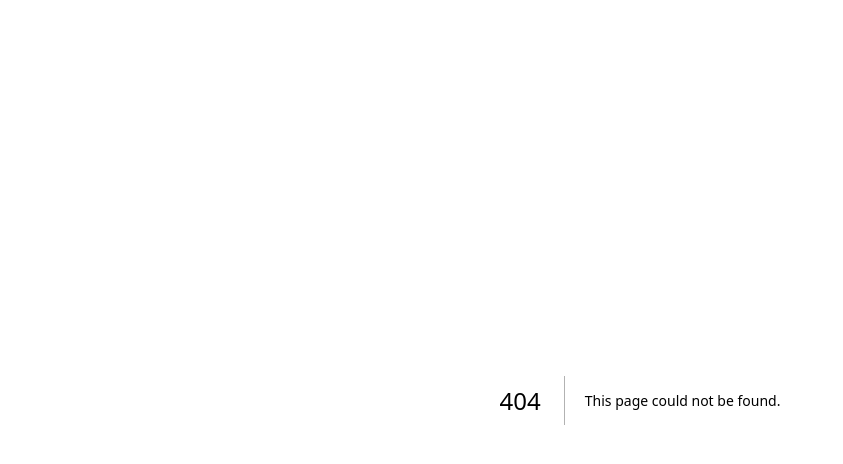
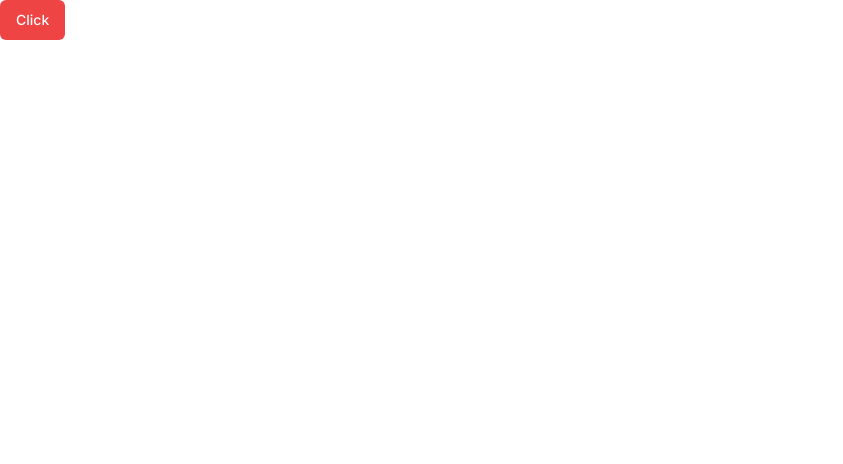
Before and after one commit to YOWDAHE/AI-platform, a Next.js app in the folder my-app/: page /dashboard in a window 1280 px wide. Before the commit this address had no page. Shown: the top 464 px of the page, without its empty margins (0-843 px from the left). Built offline with nearby package versions, Linux system fonts and the light colour scheme.

Commit message:
installed clerk for user authentication

```diff
--- /dev/null
+++ b/my-app/app/(dashboard)/(routes)/dashboard/page.tsx
@@ -0,0 +1,5 @@
+import { Button } from "@/components/ui/button";
+
+export default function Home() {
+  return <Button variant={"destructive"}>Click</Button>;
+}
--- /dev/null
+++ b/my-app/app/(landing)/page.tsx
@@ -0,0 +1,8 @@
+
+function LandingPage() {
+  return (
+    <div>LandingPage</div>
+  )
+}
+
+export default LandingPage
--- a/my-app/app/globals.css
+++ b/my-app/app/globals.css
@@ -1,6 +1,13 @@
 @tailwind base;
 @tailwind components;
 @tailwind utilities;
+
+
+html,
+body,
+:root{
+  height: 100%;
+}
 
 @layer base {
   :root {
--- a/my-app/app/layout.tsx
+++ b/my-app/app/layout.tsx
@@ -5,7 +5,7 @@
 const inter = Inter({ subsets: ['latin'] })
 
 export const metadata: Metadata = {
-  title: 'Create Next App',
+  title: 'AI plasform',
   description: 'Generated by create next app',
 }
 
--- a/my-app/app/page.tsx
+++ /dev/null
@@ -1,113 +0,0 @@
-import Image from 'next/image'
-
-export default function Home() {
-  return (
-    <main className="flex min-h-screen flex-col items-center justify-between p-24">
-      <div className="z-10 max-w-5xl w-full items-center justify-between font-mono text-sm lg:flex">
-        <p className="fixed left-0 top-0 flex w-full justify-center border-b border-gray-300 bg-gradient-to-b from-zinc-200 pb-6 pt-8 backdrop-blur-2xl dark:border-neutral-800 dark:bg-zinc-800/30 dark:from-inherit lg:static lg:w-auto  lg:rounded-xl lg:border lg:bg-gray-200 lg:p-4 lg:dark:bg-zinc-800/30">
-          Get started by editing&nbsp;
-          <code className="font-mono font-bold">app/page.tsx</code>
-        </p>
-        <div className="fixed bottom-0 left-0 flex h-48 w-full items-end justify-center bg-gradient-to-t from-white via-white dark:from-black dark:via-black lg:static lg:h-auto lg:w-auto lg:bg-none">
-          <a
-            className="pointer-events-none flex place-items-center gap-2 p-8 lg:pointer-events-auto lg:p-0"
-            href="https://vercel.com?utm_source=create-next-app&utm_medium=appdir-template&utm_campaign=create-next-app"
-            target="_blank"
-            rel="noopener noreferrer"
-          >
-            By{' '}
-            <Image
-              src="/vercel.svg"
-              alt="Vercel Logo"
-              className="dark:invert"
-              width={100}
-              height={24}
-              priority
-            />
-          </a>
-        </div>
-      </div>
-
-      <div className="relative flex place-items-center before:absolute before:h-[300px] before:w-[480px] before:-translate-x-1/2 before:rounded-full before:bg-gradient-radial before:from-white before:to-transparent before:blur-2xl before:content-[''] after:absolute after:-z-20 after:h-[180px] after:w-[240px] after:translate-x-1/3 after:bg-gradient-conic after:from-sky-200 after:via-blue-200 after:blur-2xl after:content-[''] before:dark:bg-gradient-to-br before:dark:from-transparent before:dark:to-blue-700 before:dark:opacity-10 after:dark:from-sky-900 after:dark:via-[#0141ff] after:dark:opacity-40 before:lg:h-[360px] z-[-1]">
-        <Image
-          className="relative dark:drop-shadow-[0_0_0.3rem_#ffffff70] dark:invert"
-          src="/next.svg"
-          alt="Next.js Logo"
-          width={180}
-          height={37}
-          priority
-        />
-      </div>
-
-      <div className="mb-32 grid text-center lg:max-w-5xl lg:w-full lg:mb-0 lg:grid-cols-4 lg:text-left">
-        <a
-          href="https://nextjs.org/docs?utm_source=create-next-app&utm_medium=appdir-template&utm_campaign=create-next-app"
-          className="group rounded-lg border border-transparent px-5 py-4 transition-colors hover:border-gray-300 hover:bg-gray-100 hover:dark:border-neutral-700 hover:dark:bg-neutral-800/30"
-          target="_blank"
-          rel="noopener noreferrer"
-        >
-          <h2 className={`mb-3 text-2xl font-semibold`}>
-            Docs{' '}
-            <span className="inline-block transition-transform group-hover:translate-x-1 motion-reduce:transform-none">
-              -&gt;
-            </span>
-          </h2>
-          <p className={`m-0 max-w-[30ch] text-sm opacity-50`}>
-            Find in-depth information about Next.js features and API.
-          </p>
-        </a>
-
-        <a
-          href="https://nextjs.org/learn?utm_source=create-next-app&utm_medium=appdir-template-tw&utm_campaign=create-next-app"
-          className="group rounded-lg border border-transparent px-5 py-4 transition-colors hover:border-gray-300 hover:bg-gray-100 hover:dark:border-neutral-700 hover:dark:bg-neutral-800/30"
-          target="_blank"
-          rel="noopener noreferrer"
-        >
-          <h2 className={`mb-3 text-2xl font-semibold`}>
-            Learn{' '}
-            <span className="inline-block transition-transform group-hover:translate-x-1 motion-reduce:transform-none">
-              -&gt;
-            </span>
-          </h2>
-          <p className={`m-0 max-w-[30ch] text-sm opacity-50`}>
-            Learn about Next.js in an interactive course with&nbsp;quizzes!
-          </p>
-        </a>
-
-        <a
-          href="https://vercel.com/templates?framework=next.js&utm_source=create-next-app&utm_medium=appdir-template&utm_campaign=create-next-app"
-          className="group rounded-lg border border-transparent px-5 py-4 transition-colors hover:border-gray-300 hover:bg-gray-100 hover:dark:border-neutral-700 hover:dark:bg-neutral-800/30"
-          target="_blank"
-          rel="noopener noreferrer"
-        >
-          <h2 className={`mb-3 text-2xl font-semibold`}>
-            Templates{' '}
-            <span className="inline-block transition-transform group-hover:translate-x-1 motion-reduce:transform-none">
-              -&gt;
-            </span>
-          </h2>
-          <p className={`m-0 max-w-[30ch] text-sm opacity-50`}>
-            Explore the Next.js 13 playground.
-          </p>
-        </a>
-
-        <a
-          href="https://vercel.com/new?utm_source=create-next-app&utm_medium=appdir-template&utm_campaign=create-next-app"
-          className="group rounded-lg border border-transparent px-5 py-4 transition-colors hover:border-gray-300 hover:bg-gray-100 hover:dark:border-neutral-700 hover:dark:bg-neutral-800/30"
-          target="_blank"
-          rel="noopener noreferrer"
-        >
-          <h2 className={`mb-3 text-2xl font-semibold`}>
-            Deploy{' '}
-            <span className="inline-block transition-transform group-hover:translate-x-1 motion-reduce:transform-none">
-              -&gt;
-            </span>
-          </h2>
-          <p className={`m-0 max-w-[30ch] text-sm opacity-50`}>
-            Instantly deploy your Next.js site to a shareable URL with Vercel.
-          </p>
-        </a>
-      </div>
-    </main>
-  )
-}
--- /dev/null
+++ b/my-app/components/ui/button.tsx
@@ -0,0 +1,56 @@
+import * as React from "react"
+import { Slot } from "@radix-ui/react-slot"
+import { cva, type VariantProps } from "class-variance-authority"
+
+import { cn } from "@/lib/utils"
+
+const buttonVariants = cva(
+  "inline-flex items-center justify-center rounded-md text-sm font-medium ring-offset-background transition-colors focus-visible:outline-none focus-visible:ring-2 focus-visible:ring-ring focus-visible:ring-offset-2 disabled:pointer-events-none disabled:opacity-50",
+  {
+    variants: {
+      variant: {
+        default: "bg-primary text-primary-foreground hover:bg-primary/90",
+        destructive:
+          "bg-destructive text-destructive-foreground hover:bg-destructive/90",
+        outline:
+          "border border-input bg-background hover:bg-accent hover:text-accent-foreground",
+        secondary:
+          "bg-secondary text-secondary-foreground hover:bg-secondary/80",
+        ghost: "hover:bg-accent hover:text-accent-foreground",
+        link: "text-primary underline-offset-4 hover:underline",
+      },
+      size: {
+        default: "h-10 px-4 py-2",
+        sm: "h-9 rounded-md px-3",
+        lg: "h-11 rounded-md px-8",
+        icon: "h-10 w-10",
+      },
+    },
+    defaultVariants: {
+      variant: "default",
+      size: "default",
+    },
+  }
+)
+
+export interface ButtonProps
+  extends React.ButtonHTMLAttributes<HTMLButtonElement>,
+    VariantProps<typeof buttonVariants> {
+  asChild?: boolean
+}
+
+const Button = React.forwardRef<HTMLButtonElement, ButtonProps>(
+  ({ className, variant, size, asChild = false, ...props }, ref) => {
+    const Comp = asChild ? Slot : "button"
+    return (
+      <Comp
+        className={cn(buttonVariants({ variant, size, className }))}
+        ref={ref}
+        {...props}
+      />
+    )
+  }
+)
+Button.displayName = "Button"
+
+export { Button, buttonVariants }
--- a/my-app/package.json
+++ b/my-app/package.json
@@ -9,6 +9,8 @@
     "lint": "next lint"
   },
   "dependencies": {
+    "@clerk/nextjs": "^4.23.2",
+    "@radix-ui/react-slot": "^1.0.2",
     "@types/node": "20.5.1",
     "@types/react": "18.2.20",
     "@types/react-dom": "18.2.7",
```
Also changed, not shown: 2 other files (tests, documents, lock files or other folders).
